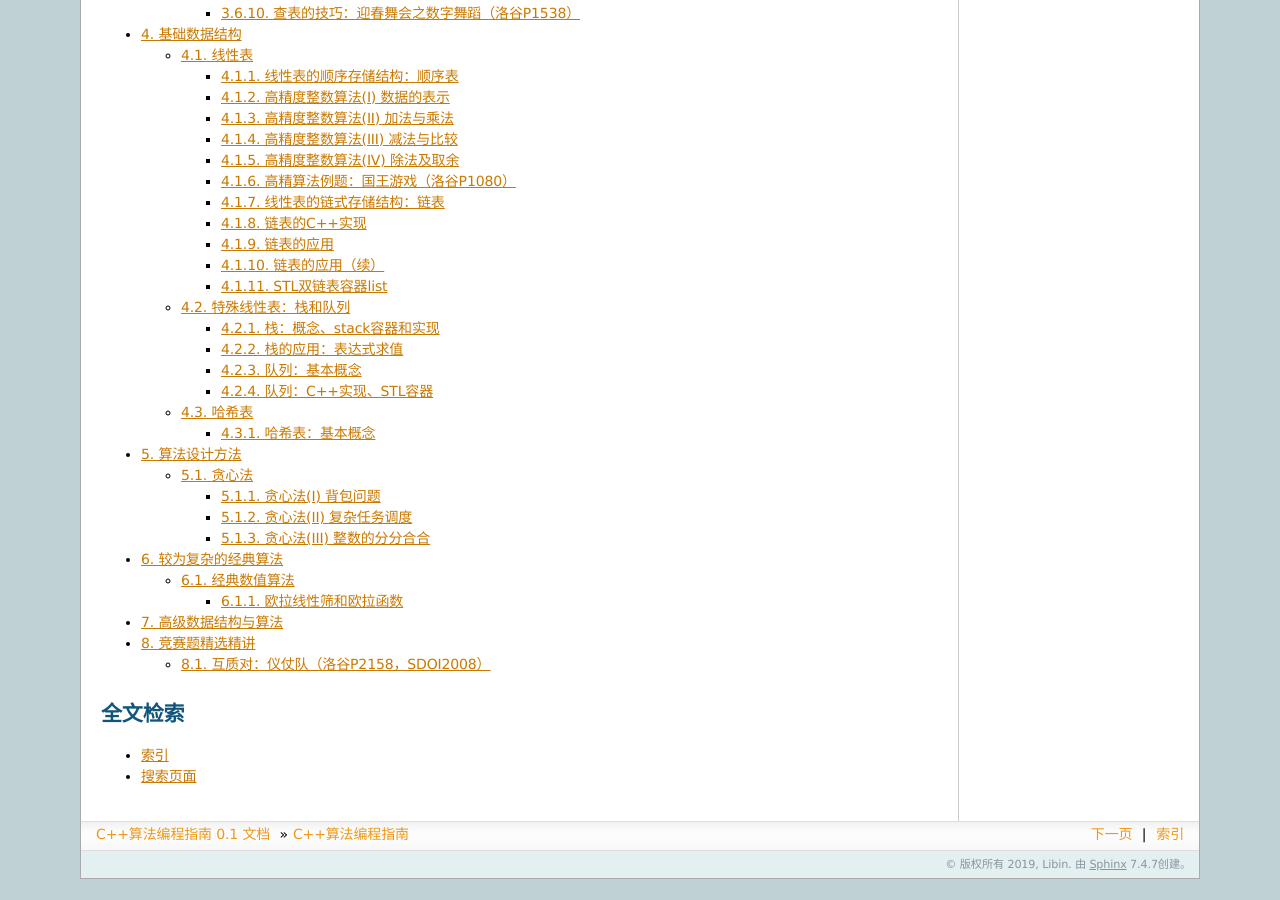
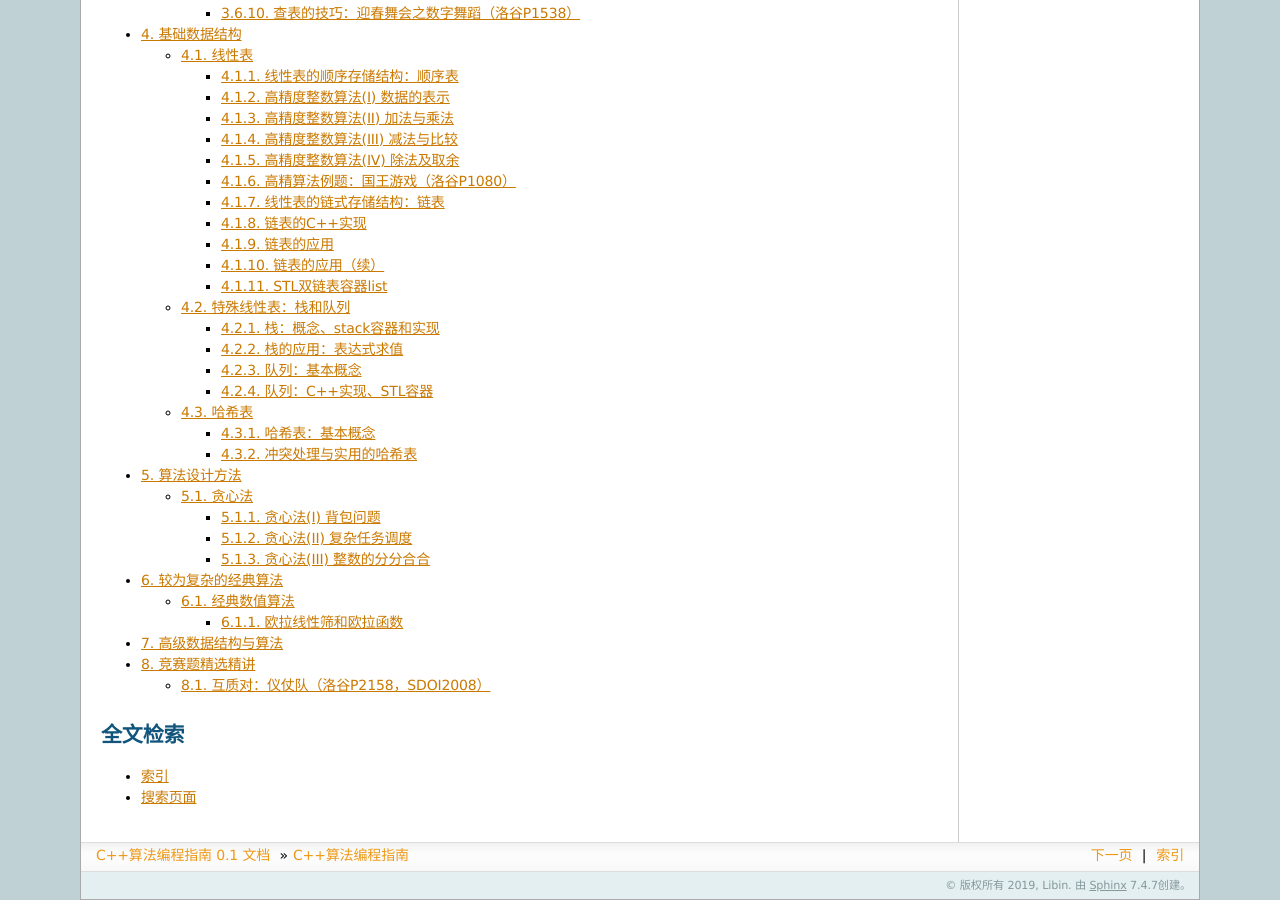
Before and after one commit to majorli/algo_guide, a Sphinx documentation site: the page built from source/index.rst, in a window 1280 px wide and 900 px high, scrolled down 1435 px. Built offline with Sphinx 7.4.7, drawn with Linux system fonts in a browser that asks for light colours; before the commit the page ends 2314 px from its top, so only the background shows below that.

Commit message:
20200712_2305draft_332_writing

```diff
--- a/source/ch03/330_hash.rst
+++ b/source/ch03/330_hash.rst
@@ -19,3 +19,4 @@
    :maxdepth: 2
 
    sec03/331_hash_1
+   sec03/332_hash_2
--- /dev/null
+++ b/source/ch03/sec03/332_hash_2.rst
@@ -0,0 +1,12 @@
+冲突处理与实用的哈希表
+++++++++++++++++++++++
+
+
+冲突探测法
+^^^^^^^^^^^^
+
+
+
+
+链式哈希表
+^^^^^^^^^^^^
```
